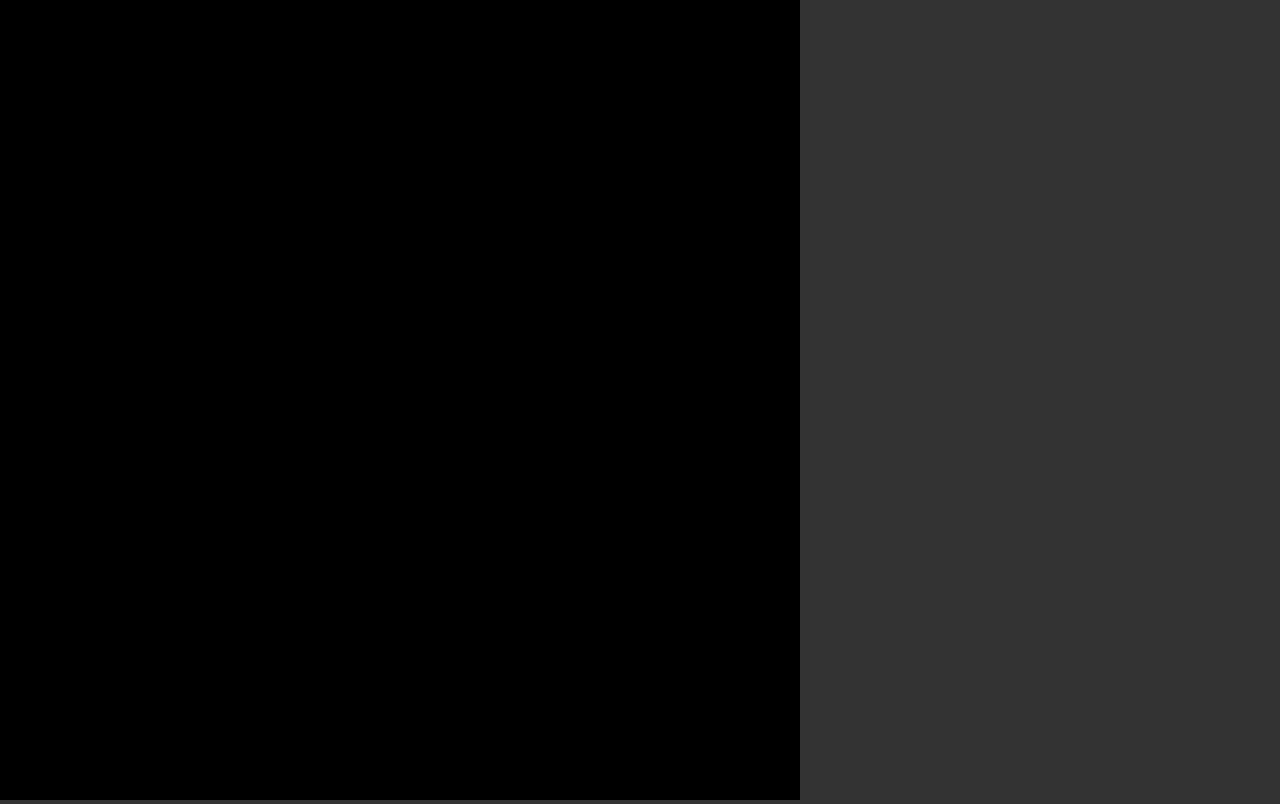
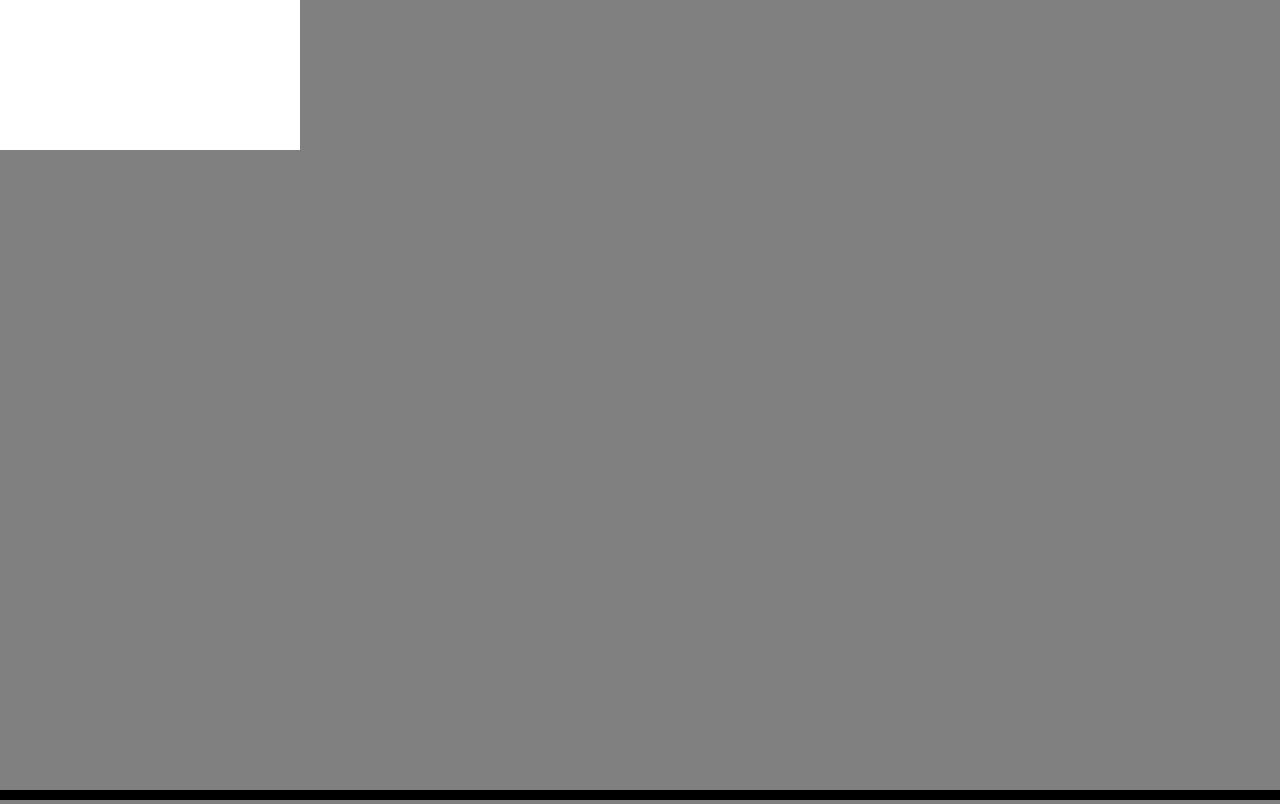
Before and after one commit to gophergala2016/spacegophers, a plain HTML site: page index.html in a window 1280 px wide. Drawn offline with nearby package versions, Linux system fonts and the light colour scheme.

Commit message:
updated readme and got rid of our extra index.html

```diff
--- a/index.html
+++ b/index.html
@@ -1,32 +1,46 @@
 <!DOCTYPE html>
-<html lang="en">
+<html>
   <head>
-<title>Space Gophers</title>
-<script src="//ajax.googleapis.com/ajax/libs/jquery/2.0.3/jquery.min.js"></script>
-<script type="text/javascript">
-  var wspath = "ws://{{$}}/";
-</script>
-<style type="text/css">
-    *{-webkit-tap-highlight-color: rgba(0, 0, 0, 0);}
+    <meta charset="utf-8">
+    <title></title>
 
-    html, body {
-      width:  100%;
-      height: 100%;
-      margin: 0px;
+    <script src="/static/createjs.min.js" charset="utf-8"></script>
+    <script src="/static/keyboard.min.js" charset="utf-8"></script>
+    <script src="//ajax.googleapis.com/ajax/libs/jquery/2.0.3/jquery.min.js" charset="utf-8"></script>
+    <script src="//cdnjs.cloudflare.com/ajax/libs/fpsmeter/0.3.1/fpsmeter.js" charset="utf-8"></script>
+    <script type="text/javascript">window.wshost = "{{$}}";</script>
+    <script src="/static/simple.js" charset="utf-8"></script>
+    <style media="screen">
+      body {
+        background: gray;
+        margin: 0;
       }
 
-    body{
-      background-color: #333;
+      canvas {
+        display: block;
+        background: white;
       }
 
-    #spaceGophers {
-      background-color: #000;
+      footer {
+        position: fixed;
+        bottom: 0;
+        width: 100%;
+        text-align: center;
+        background: black;
+        color: white;
+        padding: 5px;
+      }
+
+      footer div {
+
       }
     </style>
   </head>
   <body>
-  <canvas id="spaceGophers" width="800" height="800"></canvas>
-  <script src="/static/easel.js"></script>
-  <script src="/static/app.js"></script>
+    <canvas id="canvas"></canvas>
+    <footer>
+      <div class="player"></div>
+      <div class="connection"></div>
+    </footer>
   </body>
 </html>
```
Also changed, not shown: simple_index.html (deleted, +0 -46 lines), README.md. Lines whose indentation alone changed are shown as unchanged.
